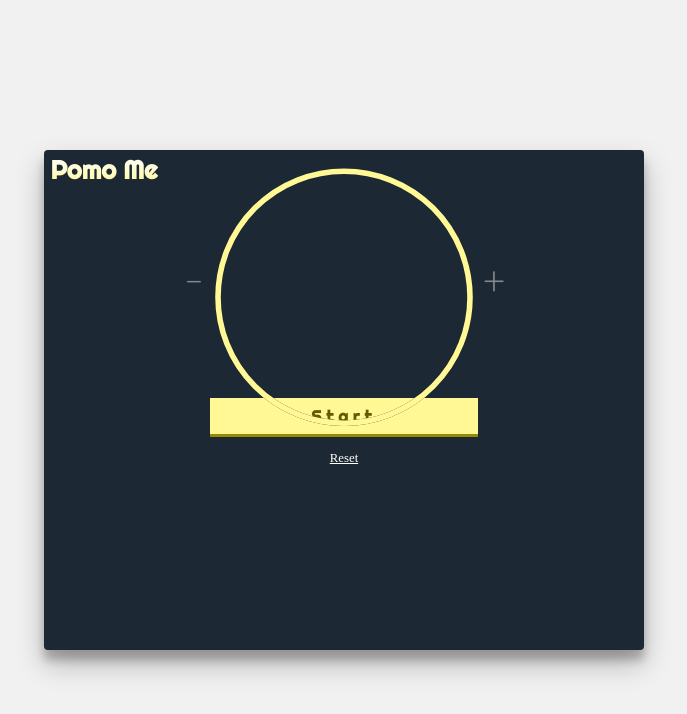
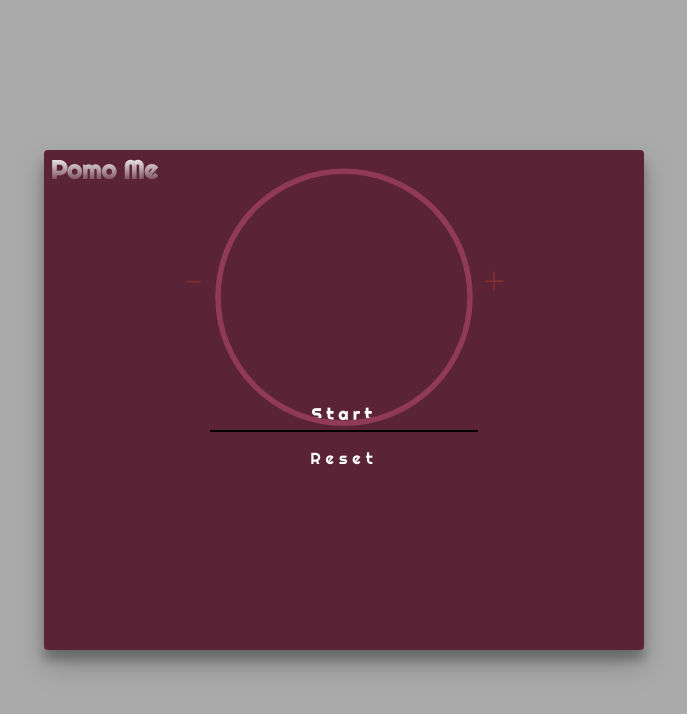
Before and after one commit to arthvadrr/pomo-me, a website with bundled scripts: page index.html in a window 1280 px wide. Shown: the whole page, without its empty margins (296-983 px from the left). Built offline with nearby package versions, Linux system fonts and the light colour scheme; files whose address does not match are found by name.

Commit message:
Fixing theme colors

```diff
--- a/src/sass/_timer.scss
+++ b/src/sass/_timer.scss
@@ -13,7 +13,7 @@
                 font-family: "RobotoMono";
                 flex-grow: 1;
                 font-size: 2.4rem;
-                color: #888;
+                color: rgb(131, 48, 48);
                 background-color: transparent;
                 border: none;
                 transition: $transition;
@@ -21,8 +21,8 @@
 
                 &:hover,
                 &:focus {
-                    color: $classic-primary-light;
-                    text-shadow: 0 1px 4px $classic-primary-light;
+                    color: $classic-primary;
+                    text-shadow: 0 1px 4px $classic-primary;
                 }
             }
 
@@ -30,6 +30,7 @@
                 font-family: "RobotoMono";
                 font-size: 4rem;
                 user-select: none;
+                color: lighten($classic-primary, 60%);
                 z-index: 10;
             }
 
@@ -45,13 +46,13 @@
             svg {
                 circle {
                     stroke-width: 4px;
-                    stroke: darken($classic-primary, 2%);
+                    stroke: darken($classic-primary, 5%);
                 }
 
                 #progressBar {
                     stroke-dashoffset: 0;
                     transition: stroke-dashoffset 1s linear;
-                    stroke: $classic-primary-light;
+                    stroke: lighten($classic-primary, 15%);
                     stroke-width: 4px;
                 }
             }
@@ -69,34 +70,33 @@
             cursor: pointer;
             padding: 0.4rem 0;
             margin: 1rem;
-            border: 2px solid transparent;
-            background-color: $classic-primary-light;
-            box-shadow: 0px 3px 0 0 darken($classic-primary-light, 50%);
-            color: darken($classic-primary-light, 60%);
+            border: none;
+            border-bottom: 2px solid #000;
+            background-color: $classic-primary;
+            color: $light-text;
             font-family: Righteous;
             font-weight: bold;
             letter-spacing: 5px;
 
             &[aria-pressed="true"] {
-                transform: translateY(3px);
                 box-shadow: none;
-                border-bottom: 2px solid darken($classic-primary-light, 50%);
-                background-color: lighten($classic-primary-light, 10%);
+                border-bottom: 2px solid darken($classic-primary, 50%);
                 letter-spacing: 3px;
             }
         }
 
         #reset {
             background-color: transparent;
-            color: #fff;
-            font-size: 0.8rem;
+            color: $light-text;
+            font-size: 1rem;
+            letter-spacing: 5px;
+            font-family: Righteous;
             border: none;
-            text-decoration: underline;
             cursor: pointer;
 
             &:hover,
             &:focus {
-                color: #fff;
+                color: rgb(255, 255, 255);
             }
         }
     }
--- a/src/sass/_typography.scss
+++ b/src/sass/_typography.scss
@@ -2,7 +2,7 @@ h1 {
     font-family: "Righteous";
     font-size: 1.6rem;
     margin: 0.4rem;
-    background-image: linear-gradient(#ffffff, $classic-primary-light);
+    background-image: linear-gradient(#ffffff, $classic-primary);
     -webkit-background-clip: text;
     -webkit-text-fill-color: transparent;
 }
--- a/src/sass/_variables.scss
+++ b/src/sass/_variables.scss
@@ -1,8 +1,9 @@
 //Colors
-$classic-primary: #1c2833;
-$classic-primary-light: #fff895;
-$classic-background: #f1f1f1;
+$classic-primary: #5a2436;
+$classic-secondary: #ffffff;
+$classic-background: #aaaaaa;
 $light-text: #ffffff;
+$dark-text: #333333;
 
 //utl
 $box-shadow: 0 14px 28px rgba(0, 0, 0, 0.25), 0 10px 10px rgba(0, 0, 0, 0.22);
--- a/src/scripts/main.js
+++ b/src/scripts/main.js
@@ -21,7 +21,7 @@ let startHidden = false;
 //JS or linter bug resulting in type error. TODO Investigate why I'm having to explicitly force type inference.
 let countdown = () => {};
 
-let originalTime = 3;
+let originalTime = 1500;
 let startTime = originalTime;
 let remainingTime = originalTime;
 let currentDelta;
@@ -120,7 +120,7 @@ const onStart = () => {
             if (remainingTime === 0) {
                 onStop();
             }
-        }, 10);
+        }, 100);
     } else if (remainingTime !== 0) {
         onStop();
     }
```
Also changed, not shown: build/index.min.js, build/styles.min.css.
